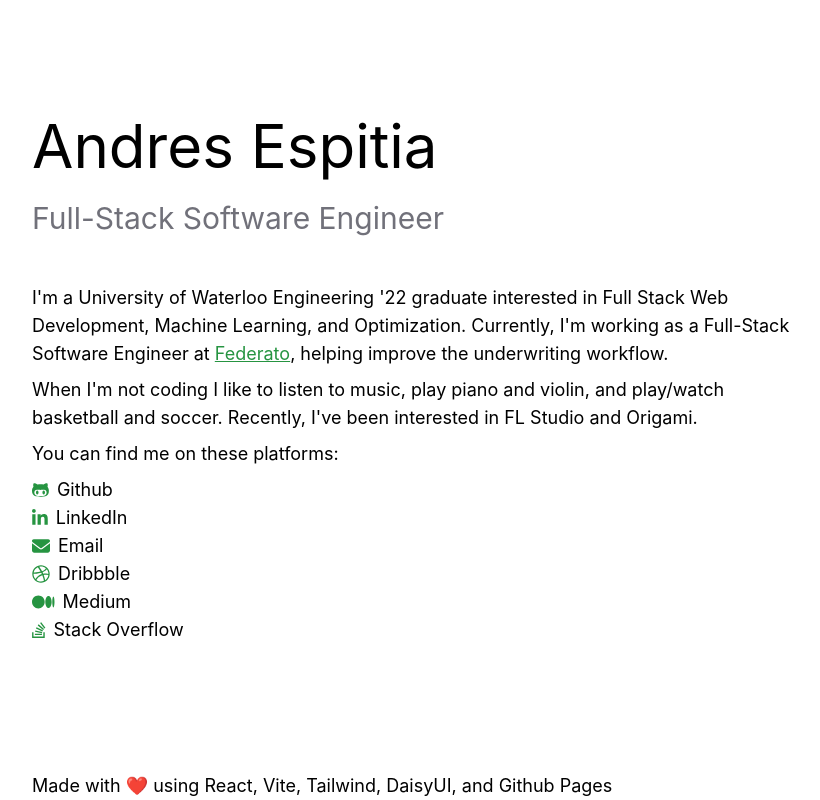
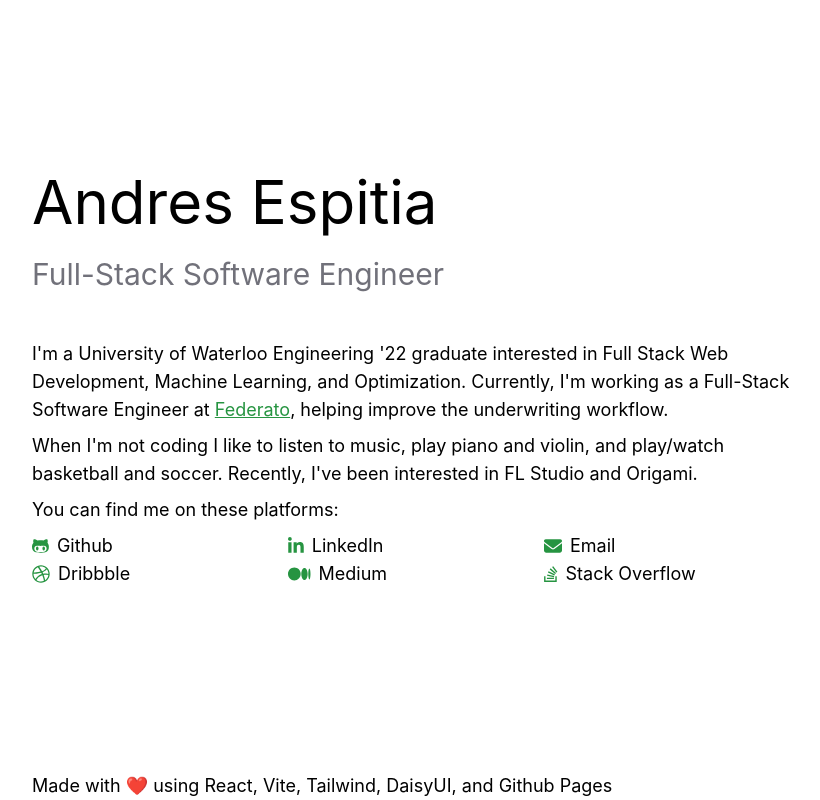
Before and after one commit to espitiaandres/espitiaandres.github.io, a React (Vite) app: page / in a window 1280 px wide. Shown: the whole page, without its empty margins (224-1044 px from the left). Built offline with nearby package versions, Linux system fonts and the light colour scheme.

Commit message:
ref: grid for links

```diff
--- a/src/components/LandingPageIcons/LandingPageIcons.tsx
+++ b/src/components/LandingPageIcons/LandingPageIcons.tsx
@@ -18,6 +18,7 @@ const LandingPageIcons = () => {
   return (
     <div className="text-base md:text-lg mb-2">
       <div className="text-black mb-2">You can find me on these platforms:</div>
+      <div className="grid grid-cols-3">
         {icons.map((icon: Icon) => (
           <div className="flex flex-row items-center">
             <FontAwesomeIcon
@@ -29,13 +30,14 @@ const LandingPageIcons = () => {
               target="_blank"
               rel="noopener noreferrer"
               title={icon.href}
-            className="text-black"
+              className="text-black truncate ..."
             >
               {icon.label}
             </a>
           </div>
         ))}
       </div>
+    </div>
   );
 };
 
```
Lines whose indentation alone changed are shown as unchanged.
